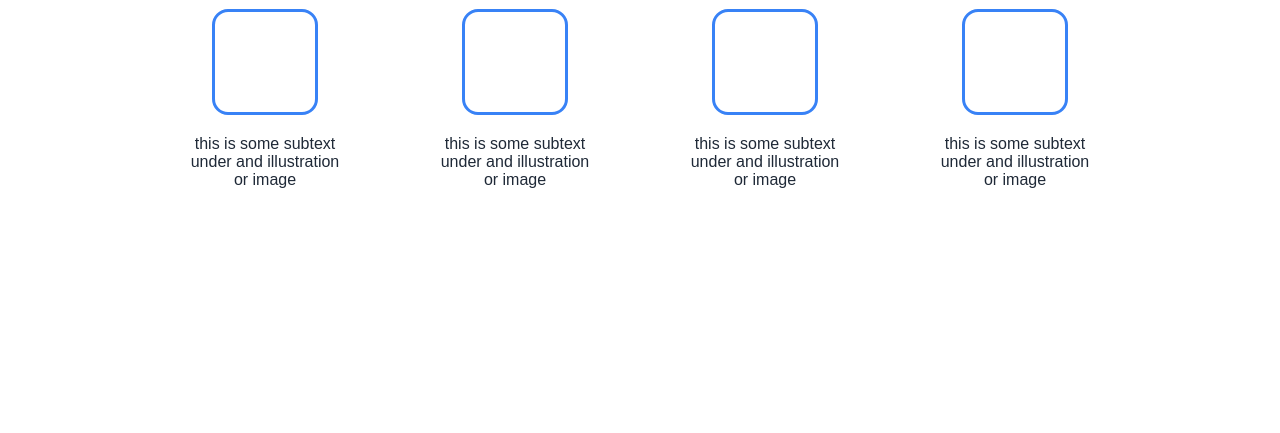
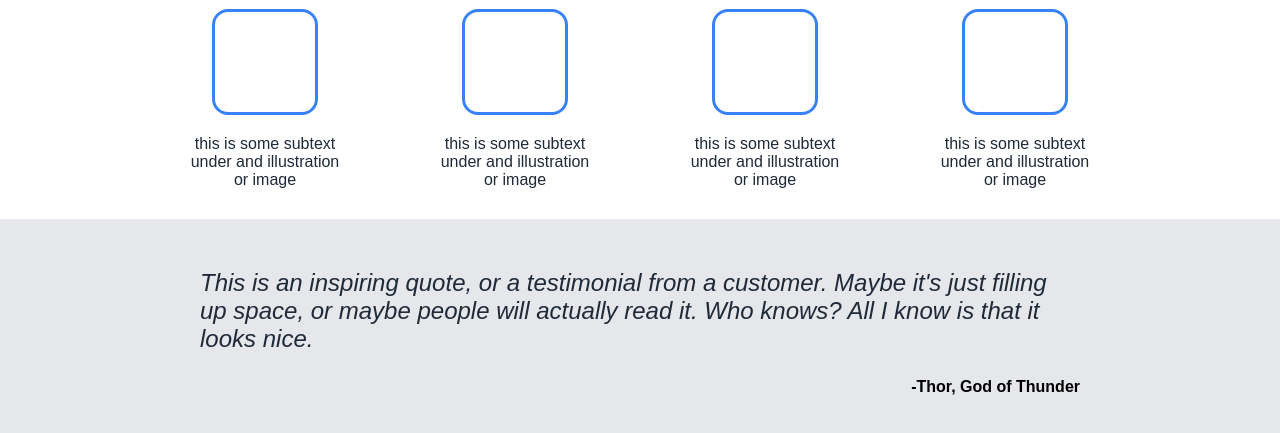
Before and after one commit to mingucodes/TOP-landing-page, a plain HTML site: page index.html in a window 1280 px wide. Shown: the part 411-844 px from the top of the page. Before the commit the page ends 800 px from the top, so only its background shows below. Drawn offline with Linux system fonts and the light colour scheme.

Commit message:
add quote section

```diff
--- a/index.html
+++ b/index.html
@@ -69,5 +69,15 @@
 
   </div>
 
+  <div class="quote-section">
+
+    <div class="quote">
+      This is an inspiring quote, or a testimonial from a customer. Maybe it's just filling up space, or maybe people will actually read it. Who knows? All I know is that it looks nice.
+    </div>
+
+    <div class="quote-by">-Thor, God of Thunder</div>
+
+  </div>
+
 </body>
 </html>
--- a/styles.css
+++ b/styles.css
@@ -128,3 +128,27 @@ button:hover {
   text-align: center;
   color: #1f2937;
 }
+
+.quote-section {
+  display: flex;
+  flex-direction: column;
+
+  background-color: #e5e7eb;
+
+  gap: 20px;
+}
+
+.quote {
+  padding: 50px 200px 5px 200px;
+  color: #1f2937;
+  font-style: italic;
+  font-weight: 100;
+  font-size: 24px;
+}
+
+.quote-by {
+  text-align: right;
+  padding-right: 200px;
+  font-weight: 900;
+  padding-bottom: 45px;
+}
```
